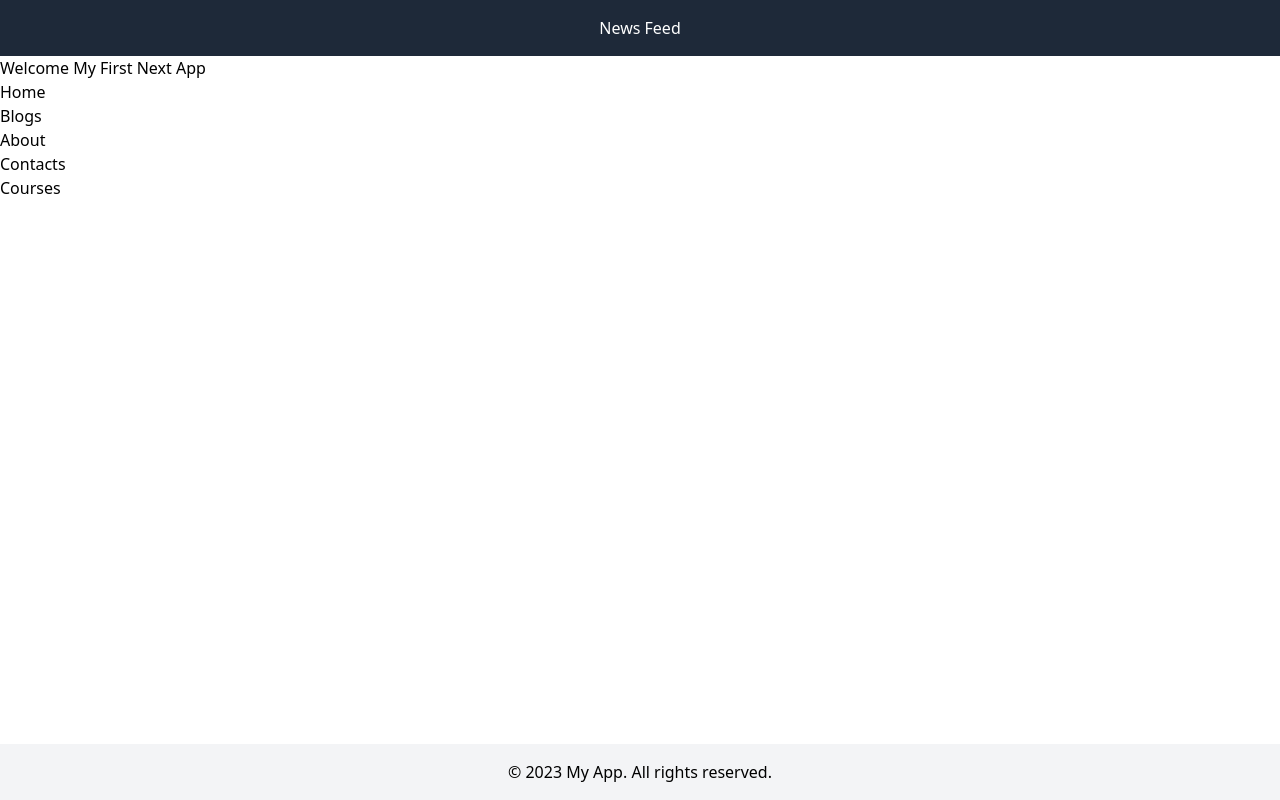
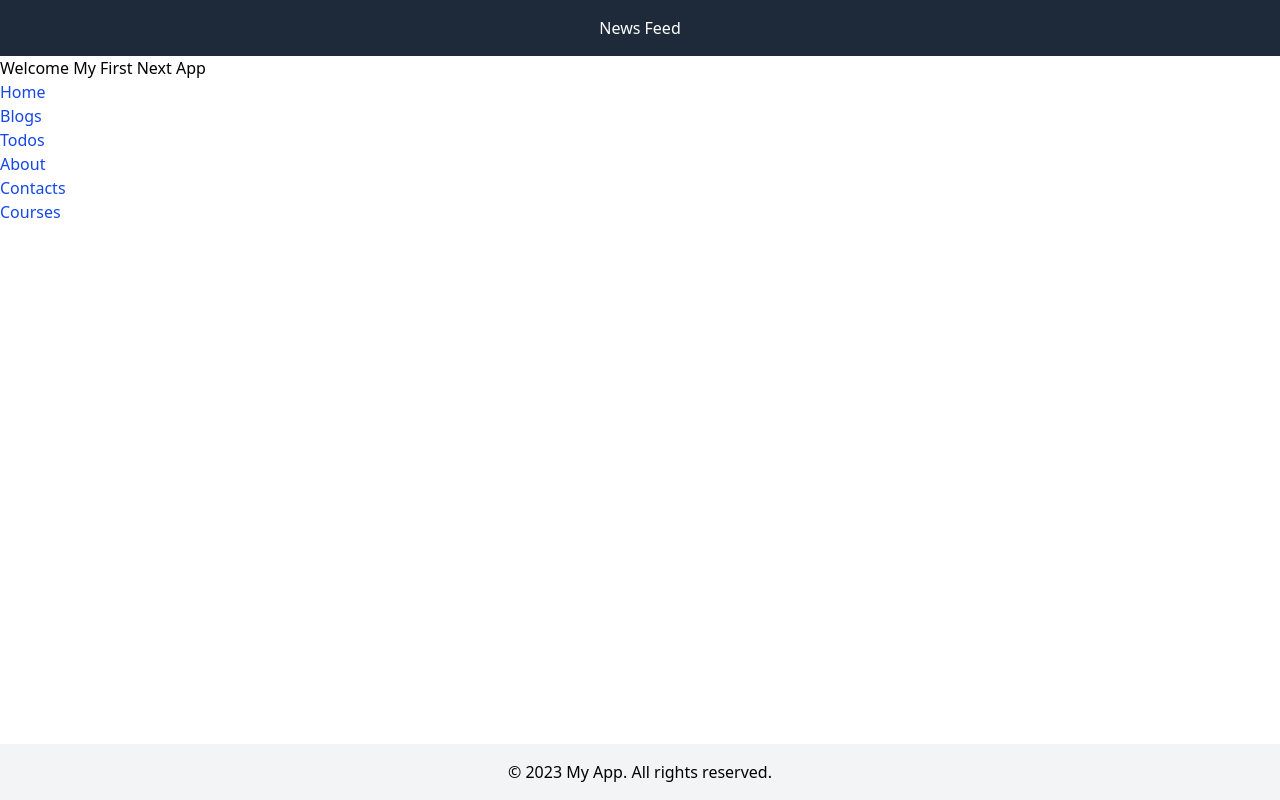
Before and after one commit to nirajkumardangi/nextjs-procodrr, a Next.js app in the folder 01-first-next-app/: page / in a window 1280 px wide. Built offline with nearby package versions, Linux system fonts and the light colour scheme.

Commit message:
Add styling to navigation links in the homepage

```diff
--- a/01-first-next-app/app/page.js
+++ b/01-first-next-app/app/page.js
@@ -5,19 +5,22 @@ export default function Home() {
     <>
       <h1>Welcome My First Next App</h1>
       <ul>
-        <li>
+        <li className="text-blue-700">
           <Link href="">Home</Link>
         </li>
-        <li>
+        <li className="text-blue-700">
           <Link href="blogs">Blogs</Link>
         </li>
-        <li>
+        <li className="text-blue-700">
+          <Link href="todo">Todos</Link>
+        </li>
+        <li className="text-blue-700">
           <Link href="about">About</Link>
         </li>
-        <li>
+        <li className="text-blue-700">
           <Link href="contacts">Contacts</Link>
         </li>
-        <li>
+        <li className="text-blue-700">
           <Link href="courses">Courses</Link>
         </li>
       </ul>
```
